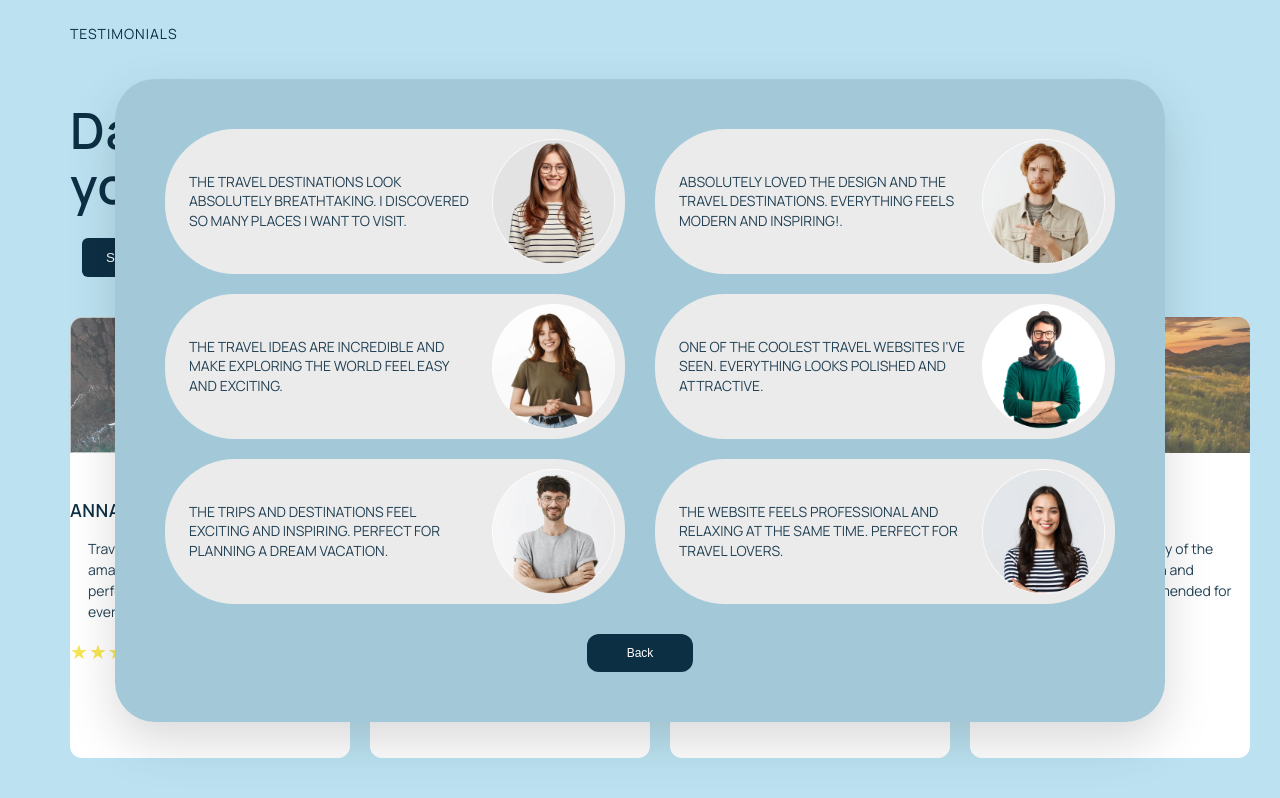
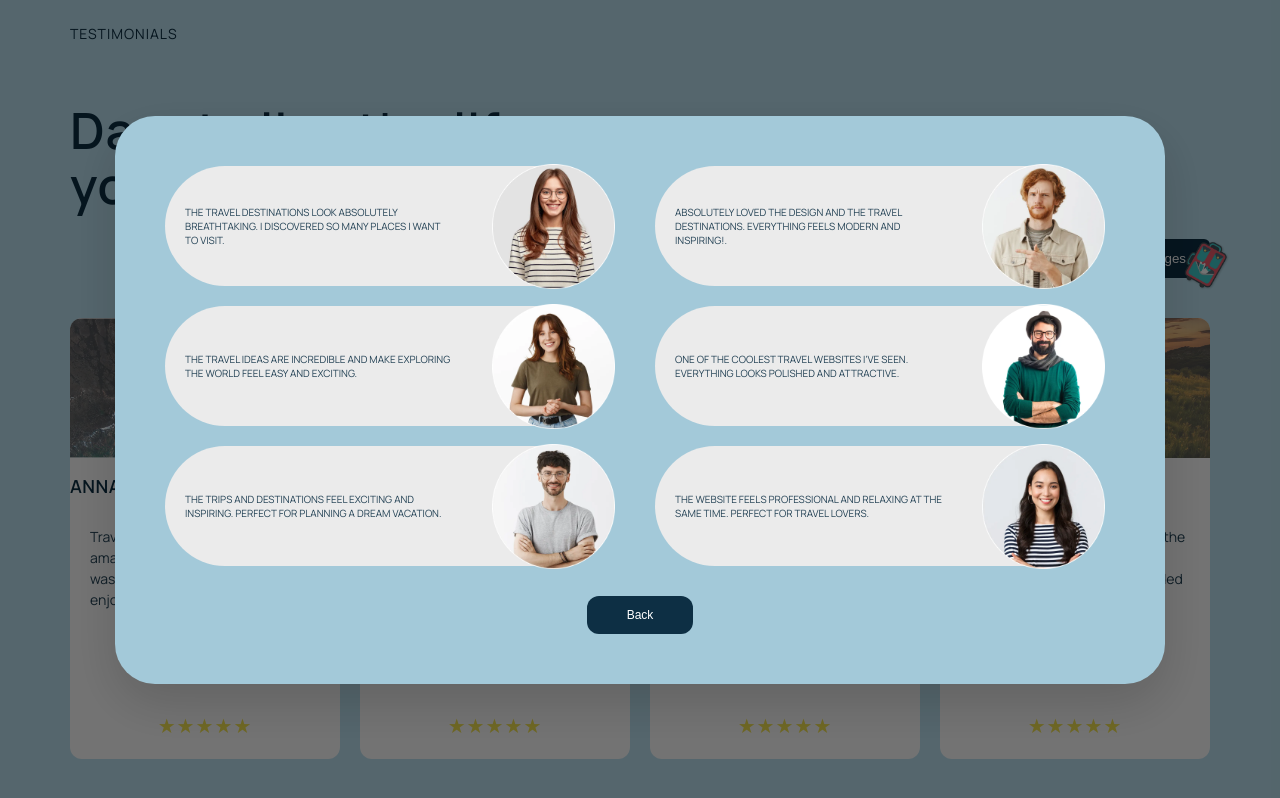
Before and after one commit to viktiana/project_45-52sec4, a plain HTML site: page index.html in a window 1280 px wide. Both pictures are taken after a click on the button "See all pages". Drawn offline with Linux system fonts and the light colour scheme.

Commit message:
need fixing\

```diff
--- a/index.html
+++ b/index.html
@@ -11,6 +11,7 @@
 
 <body>
     <section class="section-4">
+        <div class="section-header">
             <div class="main-text">
                 <p class="title">testimonials</p>
                 <h2>Dare to live the life you've always wanted</h2>
@@ -19,6 +20,7 @@
             <div class="main-button">
                 <button data-modal-open class="btn-open">See all pages</button>
                 <img src="./img/sticker.webp" class="sticker">
+            </div>
         </div>
 
         <div class="div-containers">
--- a/style.css
+++ b/style.css
@@ -66,10 +66,15 @@ body {
 
 .main-button {
     position: relative;
-    display: inline-block;
-    right: -12px;
-    top: -40px;
-    z-index: 2;
+    display: flex;
+    align-items: center;
+}
+
+.section-header {
+    display: flex;
+    justify-content: space-between;
+    align-items: flex-end;
+    margin-bottom: 40px;
 }
 
 .btn-open {
@@ -81,6 +86,7 @@ body {
     cursor: pointer;
     z-index: 1;
     background-color: var(--btn);
+
 }
 
 .btn-open:hover {
@@ -91,44 +97,47 @@ body {
     display: grid;
     grid-template-columns: repeat(4, 1fr);
     gap: 20px;
-    margin-bottom: 30px;
 }
 
-.cards{
+.cards {
     background-color: #FFFFFF;
     border-radius: 12px;
-    width: 280px;
     height: 441px;
+    overflow: hidden;
+    min-height: 430px;
+    display: flex;
+    flex-direction: column;
 }
 
 .card-img {
-   position: relative;
-    width: 100%;
-    height: 135px;
-    margin-bottom: 45px;
+    position: relative;
+    height: 140px;
 }
 
 .stars {
     color: #F6E653;
     font-size: 20px;
-    margin-top: 16px;
     letter-spacing: 1px;
+    text-align: center;
+    color: #f6e653;
+    margin-bottom: 20px;
 
 }
 
 .img-bg {
-    width: 280px;
-    height: 136px;
+    width: 100%;
+    height: 140px;
     object-fit: cover;
 }
 
 .avatar {
+    position: absolute;
     width: 110px;
-    height: 136px;
-    position: absolute;
-    bottom: -35px;
-    z-index: 1;
-    left: 30%;
+    height: 130px;
+    left: 50%;
+    transform: translateX(-50%);
+    bottom: -45px;
+    z-index: 2;
 }
 
 .cards h2 {
@@ -142,14 +151,17 @@ body {
 .cards p {
     font-size: 14px;
     line-height: 1.5;
-    padding: 0 18px;
     opacity: 0.9;
     margin-bottom: auto;
+    padding: 0 20px;
+    flex-grow: 1;
 }
 
 .modal-img {
     width: 123px;
     height: 125px;
+    position: relative;
+    right: -30px;
 }
 
 .backdrop {
@@ -158,7 +170,7 @@ body {
     left: 0;
     width: 100vw;
     height: 100vh;
-    background-color: var(--modal-overlay);
+    background-color: rgba(0, 0, 0, 0.55);
     z-index: 100;
     display: flex;
     justify-content: center;
@@ -201,21 +213,24 @@ body {
 
 .tes-row {
     background-color: #EBEBEB;
+    width: 400px;
+    height: 100px;
+    gap: 10px;
     border-radius: 70px;
-    padding: 10px 10px 10px 24px;
+    padding: 10px 10px 10px 20px;
+    min-height: 90px;
     display: flex;
     align-items: center;
     justify-content: space-between;
-    gap: 15px;
-    box-shadow: #333232;
 }
 
 .tes-row p {
-    font-size: 14px;
+    font-size: 10px;
     line-height: 1.4;
     text-align: left;
     opacity: 0.9;
     text-transform: uppercase;
+    max-height: 100px;
 }
 
 .btn-close {
```
Lines whose indentation alone changed are shown as unchanged.
